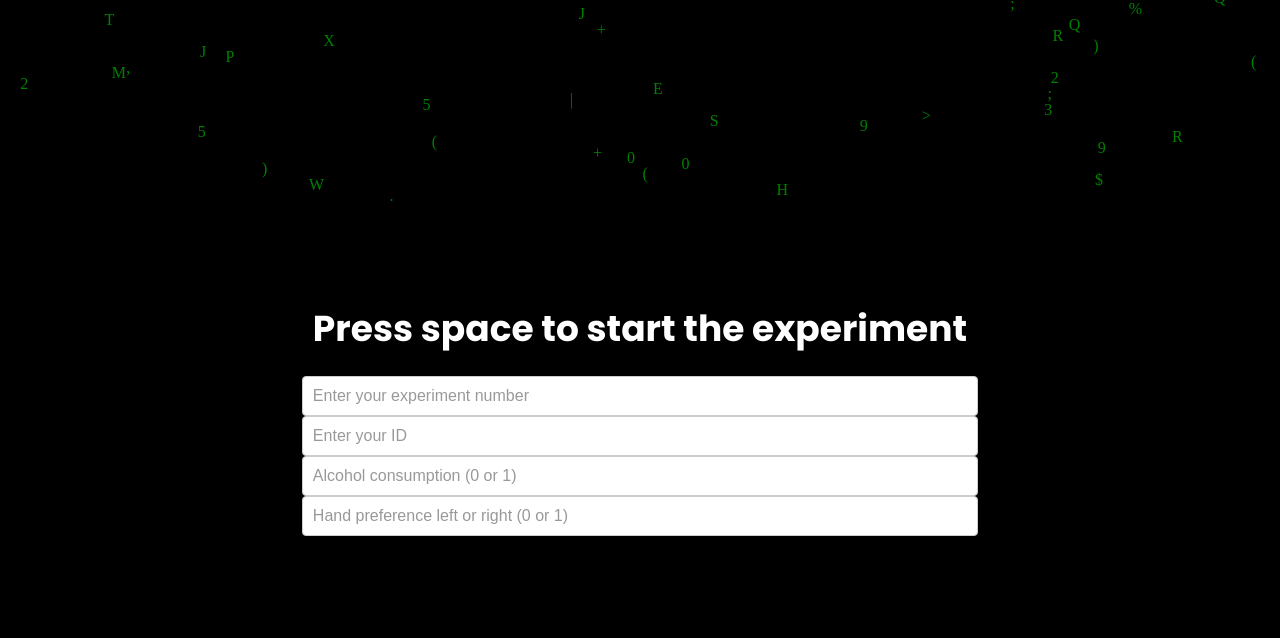
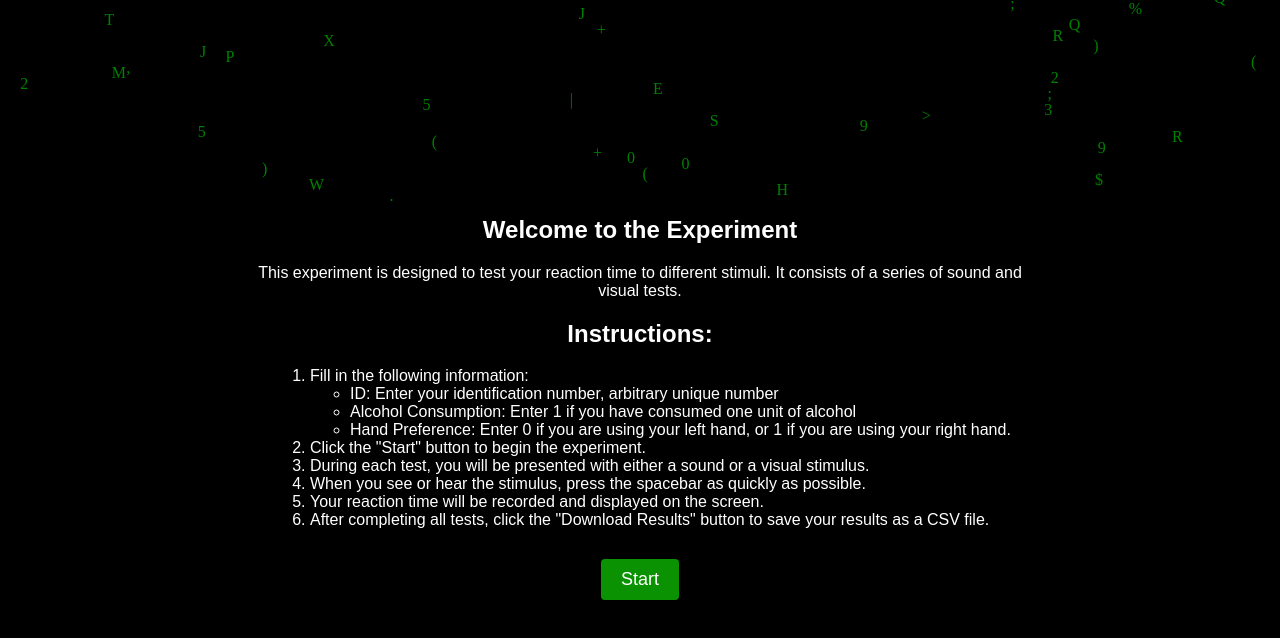
Before and after one commit to Mindfaq/AVR, a plain HTML site: page index.html in a window 1280 px wide. Drawn offline with Linux system fonts and the light colour scheme.

Commit message:
Added info page

```diff
--- a/index.html
+++ b/index.html
@@ -1,28 +1,36 @@
 <!DOCTYPE html>
 <html>
 <head>
-    <title>Reaction Test</title>
+  <meta charset="UTF-8">
+  <title>Experiment Introduction</title>
   <link rel="stylesheet" type="text/css" href="styles.css">
-    <link href="https://fonts.googleapis.com/css2?family=Poppins:wght@700&display=swap" rel="stylesheet">
+
 </head>
-
-
 <body>
-    <div id="centered-button">
-
-        <p id="startText">Press space to start the experiment</p>
-        <input id="experiment" type="text" placeholder="Enter your experiment number" />
-        <input id="idInput" type="text" placeholder="Enter your ID" />
-        <input id="alcoholInput" type="text" placeholder="Alcohol consumption (0 or 1)" />
-        <input id="handInput" type="text" placeholder="Hand preference left or right (0 or 1)" />
-
-        <p id="nextExperimentText" style="display: none;">Press space for next trial</p>
-        <input id="nameInput" type="text" placeholder="Enter your name" />
-        <button id="downloadButton">Download Result</button>
+  <pre id="ascii-canvas"></pre>
+  <div class="container">
+    <h1>Welcome to the Experiment</h1>
+    <p>This experiment is designed to test your reaction time to different stimuli. It consists of a series of sound and visual tests.</p>
+    <h2>Instructions:</h2>
+    <ol>
+      <li>Fill in the following information:</li>
+      <ul>
+        <li>ID: Enter your identification number, arbitrary unique number</li>
+        <li>Alcohol Consumption: Enter 1 if you have consumed one unit of alcohol</li>
+        <li>Hand Preference: Enter 0 if you are using your left hand, or 1 if you are using your right hand.</li>
+      </ul>
+      <li>Click the "Start" button to begin the experiment.</li>
+      <li>During each test, you will be presented with either a sound or a visual stimulus.</li>
+      <li>When you see or hear the stimulus, press the spacebar as quickly as possible.</li>
+      <li>Your reaction time will be recorded and displayed on the screen.</li>
+      <li>After completing all tests, click the "Download Results" button to save your results as a CSV file.</li>
+    </ol>
+    <div class="start-button">
+      <button id="startButton">Start</button>
+    </div>
   </div>
 
-
-    <script src="main.js"></script>
+  <script src="info.js"></script>
   <script src="matrix.js"></script>
 </body>
 </html>
--- /dev/null
+++ b/info.js
@@ -0,0 +1,5 @@
+document.addEventListener('DOMContentLoaded', function() {
+    document.getElementById('startButton').addEventListener('click', function() {
+      window.location.href = 'index2.html';
+    });
+  });
--- a/main.js
+++ b/main.js
@@ -201,6 +201,6 @@ function downloadResults() {
   // Redirect to the original page after the CSV download
     // Delayed redirection to the original page
     setTimeout(() => {
-      window.location.href = 'index.html';
+      window.location.href = 'index2.html';
     }, 1400); // Adjust the delay duration (in milliseconds) as needed
 }
--- a/styles.css
+++ b/styles.css
@@ -108,3 +108,74 @@ body {
 #experiment.error {
   border-color: red;
 }
+
+
+
+
+
+
+
+
+/* index.css -------------- */
+.container {
+  width: 80%;
+  max-width: 800px;
+  margin: 0 auto;
+  padding: 20px;
+  color: white;
+  text-align: center;
+  font-family: 'Poppins', sans-serif;
+}
+
+.container h1 {
+  font-size: 24px;
+  margin-bottom: 20px;
+}
+
+.container p {
+  font-size: 16px;
+  margin-bottom: 10px;
+}
+
+.container ol {
+  text-align: left;
+  margin-left: 30px;
+}
+
+.start-button {
+  margin-top: 30px;
+}
+
+#startButton {
+  display: inline-block;
+  padding: 10px 20px;
+  font-size: 18px;
+  color: white;
+  background-color: #0b9202;
+  border: none;
+  border-radius: 4px;
+  cursor: pointer;
+  transition: background-color 0.3s ease;
+}
+
+#startButton:hover {
+  background-color: #0db103;
+}
+
+
+
+
+
+/*Cube*/
+#ascii-canvas {
+  position: fixed;
+  top: 0;
+  left: 0;
+  width: 100%;
+  height: 100%;
+  z-index: -1;  /* Ensure it doesn't block other elements */
+  white-space: pre-wrap;  /* Preserve spaces and line breaks */
+  font-family: monospace;  /* Use a fixed-width font */
+  color: #eee;  /* Light grey color */
+  background-color: #000;  /* Black background */
+}
```
Also changed, not shown: index2.html (added, +28 -0 lines). Lines whose indentation alone changed are shown as unchanged.
